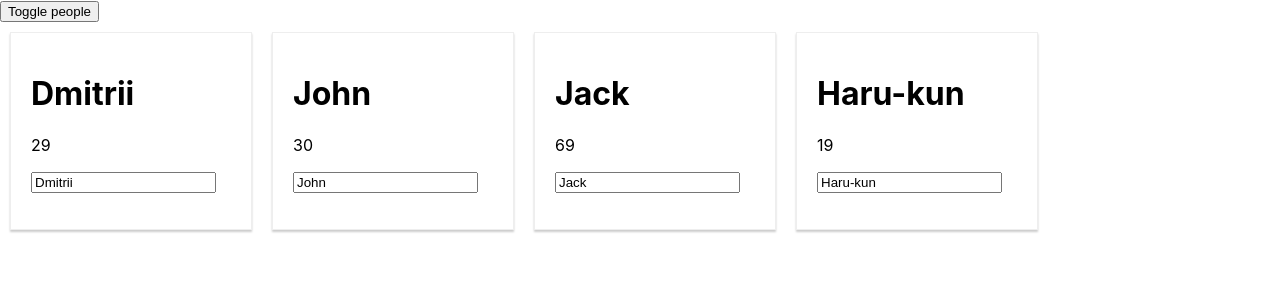
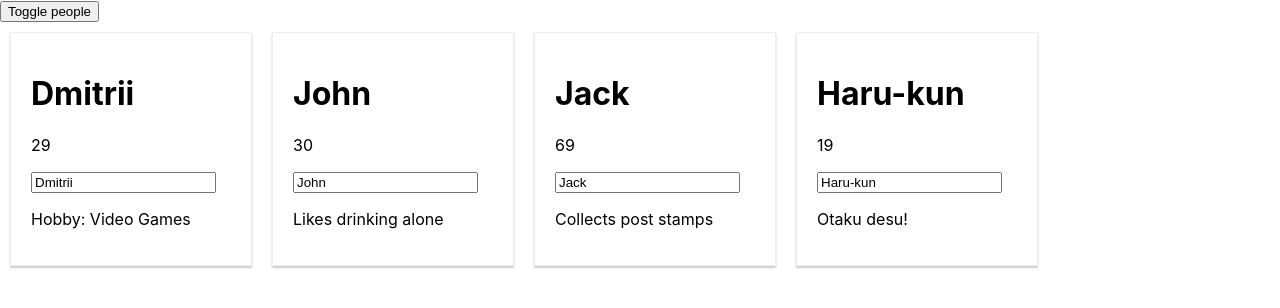
Before and after one commit to kassiyenov/54th_work, a React (Create React App) app: page / in a window 1280 px wide. Both pictures are taken after a click on the button "Toggle people". Shown: the top 308 px of the page. Built offline with nearby package versions, Linux system fonts and the light colour scheme.

Commit message:
Добавил removePerson

```diff
--- a/src/App.js
+++ b/src/App.js
@@ -40,6 +40,14 @@ class App extends Component {
     this.setState({showPeople});
   };
 
+  removePerson = (id) => {
+    const index = this.findIndex(this.state.people, person => person.id === id);
+    const people = [...this.state.people];
+    people.splice(index, 1);
+
+    this.setState({people});
+  };
+
   render() {
     let people = null;
     if (this.state.showPeople) {
@@ -51,7 +59,10 @@ class App extends Component {
               name={person.name}
               age={person.age}
               changeName={event => this.changeName(event, person.id)}
-            />
+              remove={() => this.removePerson(person.id)}
+            >
+              {person.hobbies}
+            </Person>
           })}
         </div>
       );
@@ -59,8 +70,9 @@ class App extends Component {
 
     return (
       <div>
-        <div><button onClick={this.togglePeople}>Toggle people</button></div>
-        {people}
+        <div>
+          <button onClick={this.togglePeople}>Toggle people</button></div>
+          {people}
       </div>
     );
   }
--- a/src/Person/Person.js
+++ b/src/Person/Person.js
@@ -11,6 +11,7 @@ let Person = (props) => {
       value={props.name}
       onChange={props.changeName}
     /></p>
+      <p onClick={props.remove}>{props.children}</p>
     </div>
   );
 };
```
